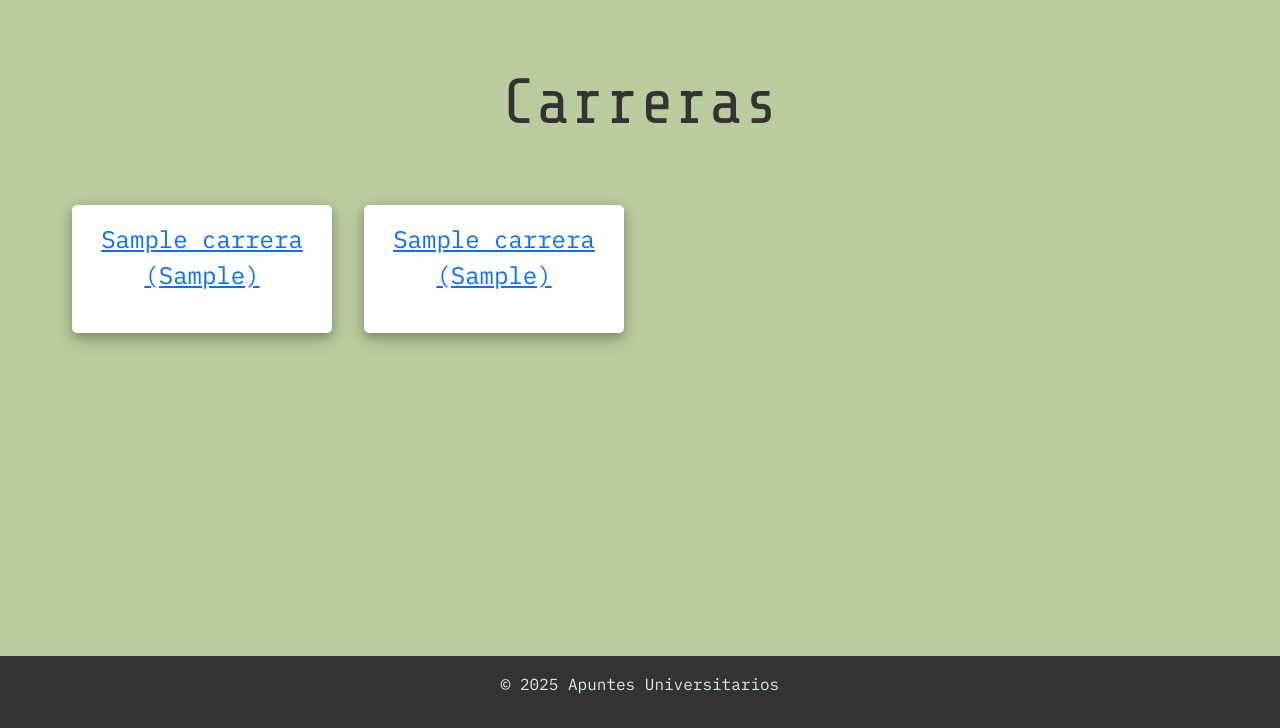
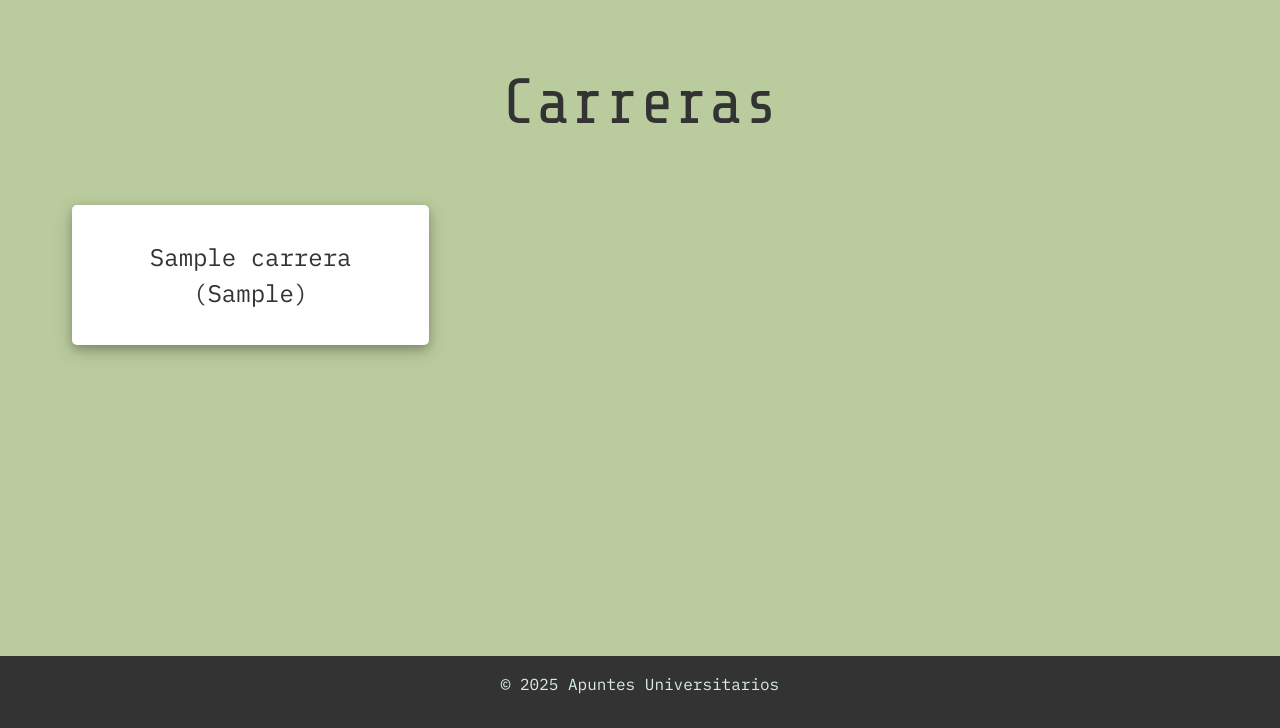
Before and after one commit to colochampre/django_apuntes, a Django app: page /carreras/ in a window 1280 px wide. Shown: the part 72-800 px from the top of the page. Run offline with Django 5.2, Linux system fonts and the light colour scheme; tables that the repository leaves empty hold one stand-in row (values such as "Sample post").

Commit message:
Corrección, no mostrar apuntes hasta seleccionar una materia (Iniciaba Con los apuntes cargados de la primer materia De la carrera). SOLUCIONADO

```diff
--- a/apuntes/gestion_apuntes/urls.py
+++ b/apuntes/gestion_apuntes/urls.py
@@ -1,7 +1,8 @@
 from django.urls import path
-from .views import apuntes, subir_apunte
+from .views import apuntes, subir_apunte, descargar_apunte
 
 urlpatterns = [
     path('', apuntes, name='apuntes'),
     path('subir/', subir_apunte, name='subir_apunte'),
+    path('descargar/<int:apunte_id>/', descargar_apunte, name='descargar_apunte'),
 ]
--- a/apuntes/gestion_materias/views.py
+++ b/apuntes/gestion_materias/views.py
@@ -6,7 +6,7 @@ from gestion_apuntes.models import Apunte
 def listar_materias_por_carrera(request, carrera_id):
     """
     Lista las materias de una carrera y muestra los apuntes de una materia seleccionada.
-    Si no se especifica una materia, muestra los apuntes de la primera materia de la lista.
+    Si no se especifica una materia, no se muestra ningún apunte.
     """
     carrera = get_object_or_404(Carrera, id=carrera_id)
     materias = carrera.materias.all().order_by("nombre")
@@ -17,8 +17,6 @@ def listar_materias_por_carrera(request, carrera_id):
     materia_id = request.GET.get('materia_id')
     if materia_id:
         materia_seleccionada = get_object_or_404(Materia, id=materia_id)
-    elif materias.exists():
-        materia_seleccionada = materias.first()
 
     if materia_seleccionada:
         apuntes = Apunte.objects.filter(materia=materia_seleccionada).order_by("-fecha_publicacion")
--- a/apuntes/static/css/base.css
+++ b/apuntes/static/css/base.css
@@ -110,6 +110,12 @@ h2 {
     color: #222;
 }
 
+#userMenuDropdown {
+    background-color: #D9EEE1;
+    color: #111;
+    transition: all 0.2s ease;
+}
+
 #loginDropdown {
     background-color: #D9EEE1;
     color: #222;
--- a/apuntes/static/css/carreras.css
+++ b/apuntes/static/css/carreras.css
@@ -21,21 +21,30 @@
     max-width: 1200px;
     margin: 0 auto;
     display: grid;
-    grid-template-columns: 1fr 1fr 1fr 1fr;
+    grid-template-columns: 1fr 1fr 1fr;
     justify-items: center;
     align-items: start;
     gap: 2rem;
 }
 
 .carrera-item {
-    min-height: 8rem;
     width: 100%;
-    max-width: 550px;
+    height: 140px;
     padding: 1rem;
     background-color: #fff;
     border-radius: 5px;
     box-shadow: 0 4px 8px 0 rgba(0, 0, 0, 0.2), 0 6px 20px 0 rgba(0, 0, 0, 0.19);
+}
+
+.carrera-item a {
+    text-decoration: none;
     font-size: 1.5rem;
+    display: flex;
+    justify-content: center;
+    align-items: center;
+    height: 100%;
+    width: 100%;
+    color: #333; /* Ensuring text color is visible */
 }
 
 /* Large devices (laptops/desktops, 992px up to 1200px) */
--- a/apuntes/templates/gestion_carreras/lista_carreras.html
+++ b/apuntes/templates/gestion_carreras/lista_carreras.html
@@ -16,13 +16,6 @@
                         </a>
                     </div>
                 {% endfor %}
-                {% for carrera in carreras %}
-                    <div class="carrera-item">
-                        <a href="{% url 'gestion_materias:materias_por_carrera' carrera.id %}">
-                            {{ carrera.nombre }} ({{ carrera.universidad }})
-                        </a>
-                    </div>
-                {% endfor %}
             </div>
         {% else %}
             <p>No hay carreras disponibles aún.</p>
--- a/apuntes/templates/gestion_materias/lista_materias.html
+++ b/apuntes/templates/gestion_materias/lista_materias.html
@@ -38,7 +38,7 @@
                             <h3>{{ apunte.titulo }}</h3>
                             <p>Subido el {{ apunte.fecha_publicacion|date:"d/m/Y" }}</p>
                             <p>{{ apunte.descripcion|default:"Sin descripción." }}</p>
-                            <a href="{{ apunte.archivo.url }}" download>Descargar</a>
+                            <a href="{% url 'gestion_apuntes:descargar_apunte' apunte.id %}">Descargar</a>
                         </li>
                     {% endfor %}
                 </ul>
@@ -46,8 +46,8 @@
                 <p>No hay material subido todavía.</p>
             {% endif %}
         {% else %}
-            <h1>Nuestra Misión</h1>
-            <p>Facilitar el acceso a recursos educativos y fomentar la colaboración entre estudiantes</p>
+            <h1>Apuntes</h1>
+            <p>Comunidad educativa para ayudarte de manera funcional A que consigas los mejores apuntes Para tus estudios</p>
         {% endif %}
     </main>
 </div>
```
Also changed, not shown: apuntes/gestion_apuntes/views.py (+13 -1 lines), apuntes/manage.py (+5 -5 lines).
